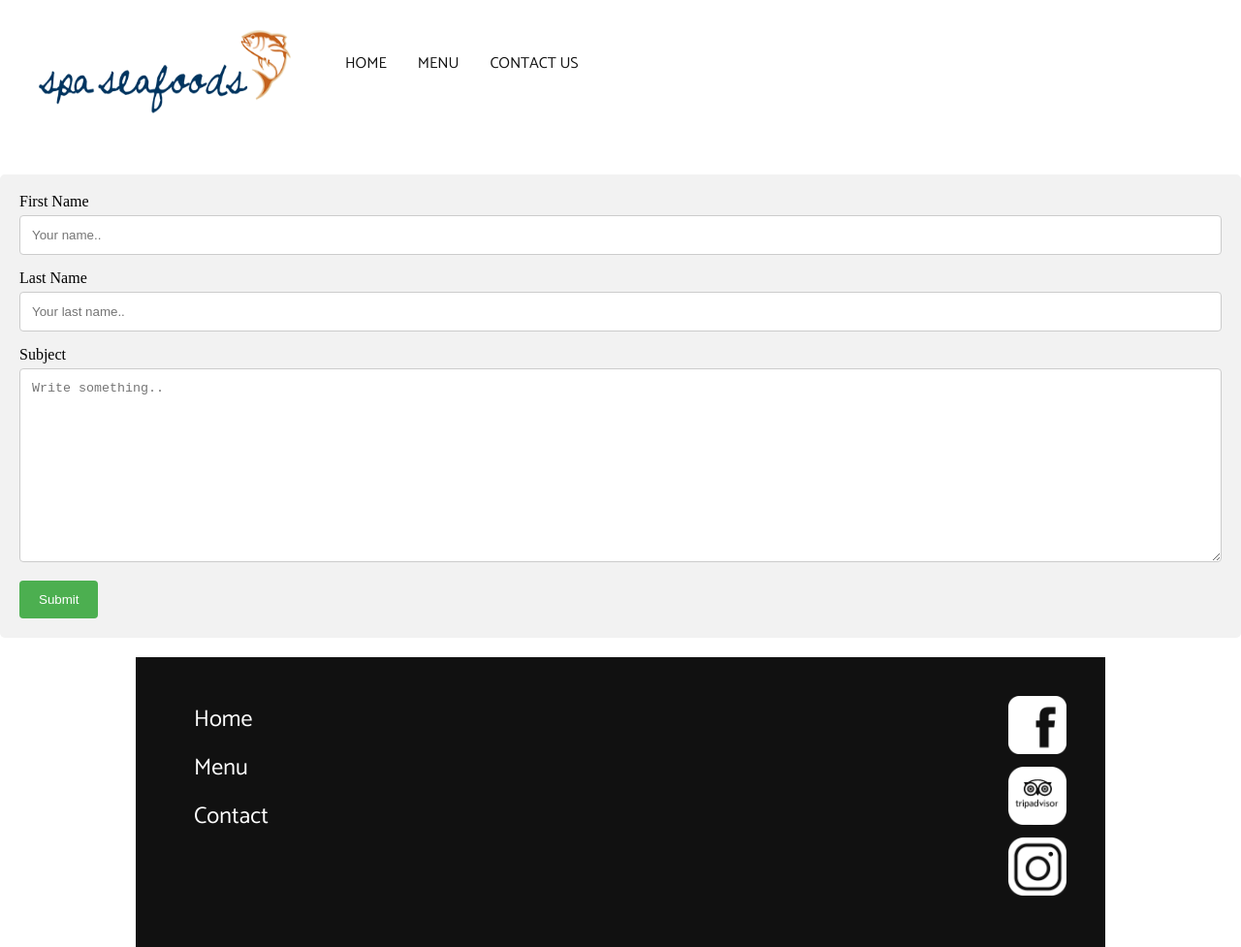
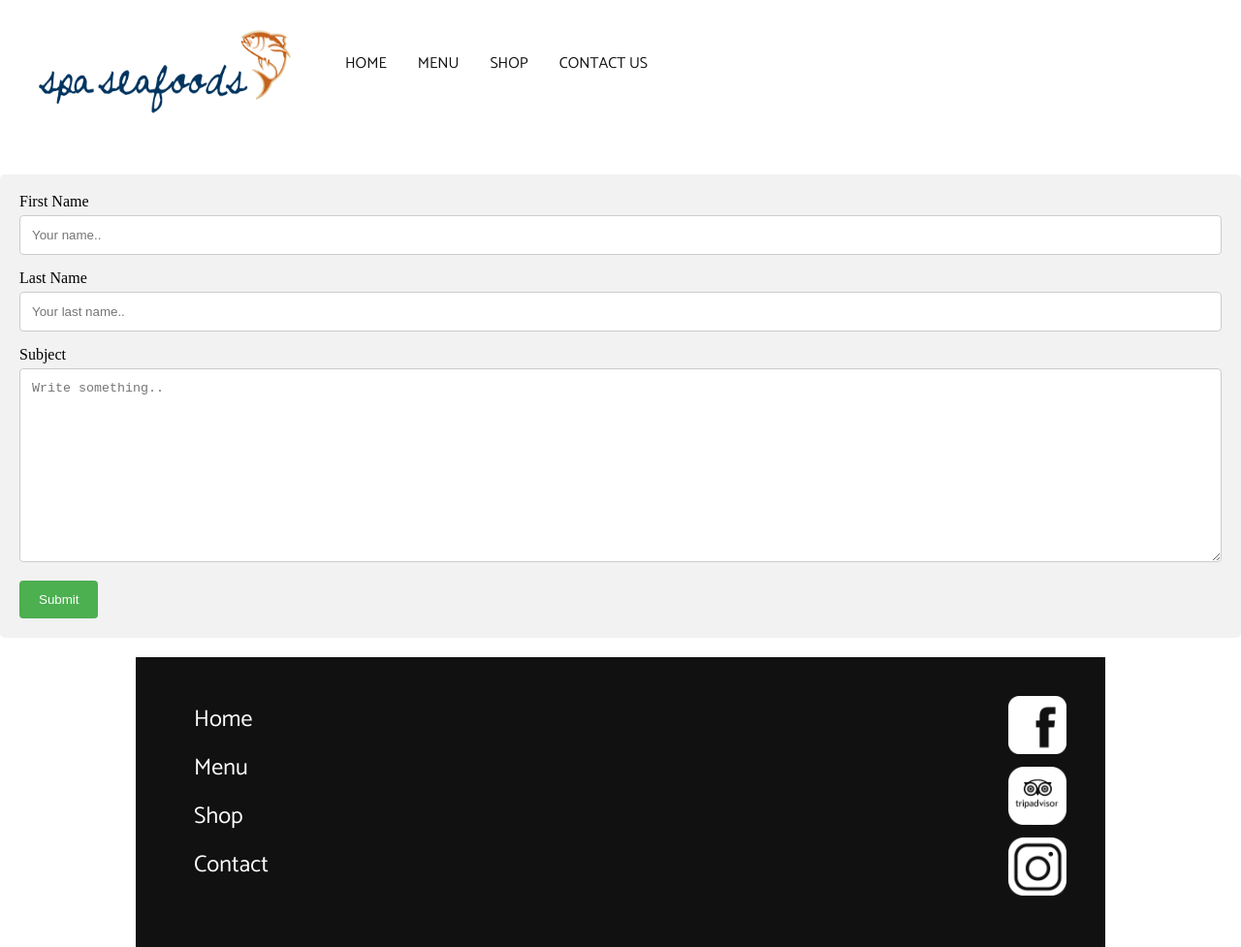
Before and after one commit to shanewalsh247/spaseafoods, a plain HTML site: page contact.html in a window 1280 px wide. Shown: the whole page at 97% size. Drawn offline with Linux system fonts and the light colour scheme.

Commit message:
Update contact.html

```diff
--- a/contact.html
+++ b/contact.html
@@ -17,6 +17,7 @@
         <ul>
           <li><a href="index.html">Home</a></li>
           <li><a href="menu.html">Menu</a></li>
+          <li><a href="shop.html">Shop</a></li>
           <li><a href="contact.html">Contact Us</a></li>
         </ul>
       </nav>
@@ -47,6 +48,7 @@
         <ul class="footer-links-main">
           <li><a href="index.html">Home</a></li>
           <li><a href="menu.html">Menu</a></li>
+          <li><a href="shop.html">Shop</a></li>
           <li><a href="contact.html">Contact</a></li>
         </ul>
         <div class="footer-sm">
```
